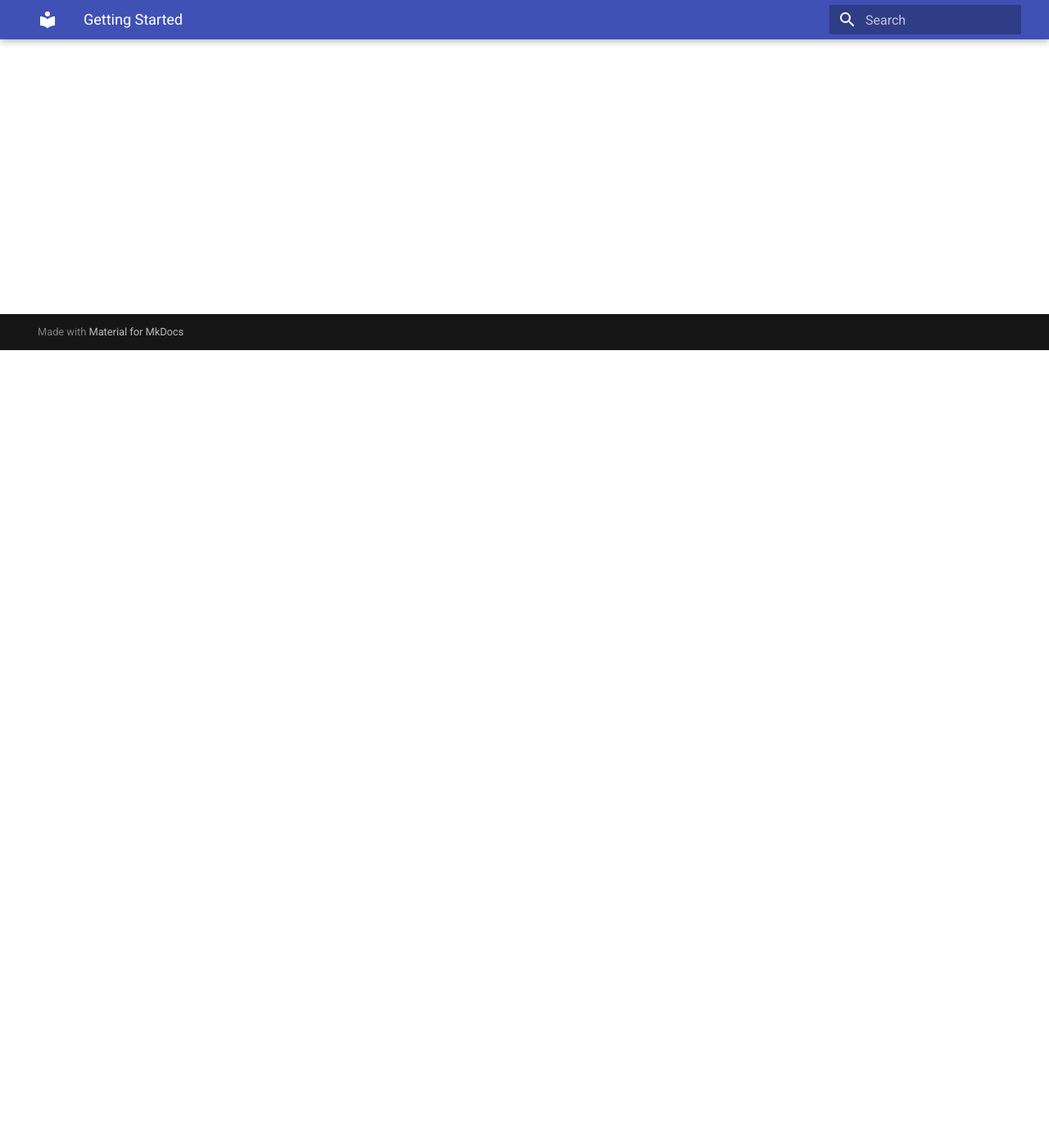
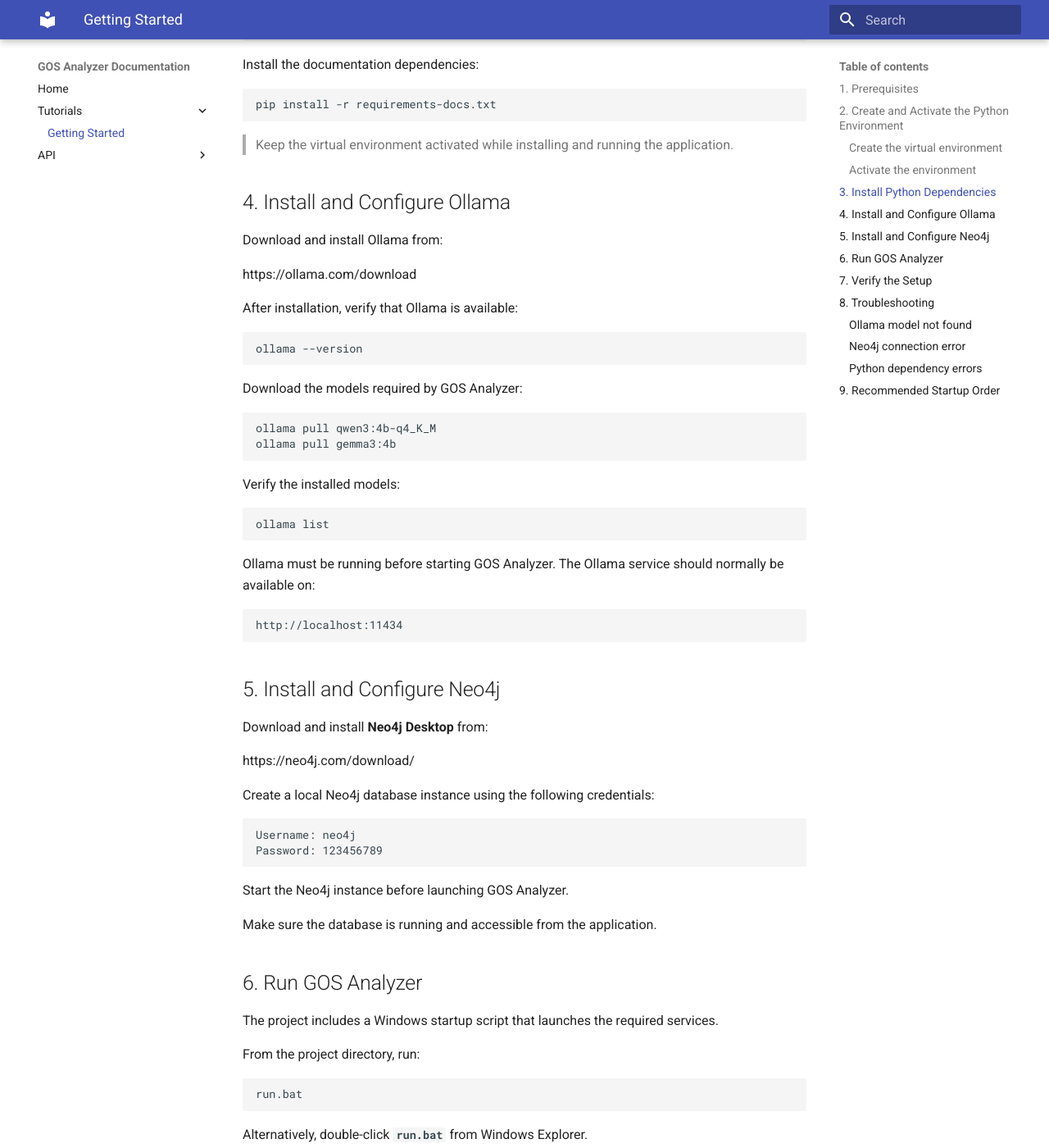
Before and after one commit to Adar8604/gos_analyzer, an MkDocs documentation site: the page built from docs/tutorials/getting_started.md, in a window 1280 px wide and 1400 px high, scrolled down 973 px. Shown: the whole window at 82% size. Built offline with MkDocs 1.6.1 and Material for MkDocs 9.7.7, drawn with Linux system fonts in a browser that asks for light colours; some of the changed text lies outside the part shown.

Commit message:
updated docs

````diff
--- a/docs/tutorials/getting_started.md
+++ b/docs/tutorials/getting_started.md
@@ -1,9 +1,170 @@
-# Getting Started
+# GOS Analyzer — Getting Started
 
-## Installation
+This guide explains how to set up the GOS Analyzer environment and run the application on Windows.
 
-## Configuration
+## 1. Prerequisites
 
-## Running the Application
+Before starting, make sure the following are installed:
 
-## First Analysis
+* Python 3.10 or later
+* Ollama
+* Neo4j Desktop
+
+## 2. Create and Activate the Python Environment
+
+Open **Command Prompt** or **PowerShell** in the GOS Analyzer project directory.
+
+### Create the virtual environment
+
+```bat
+python -m venv .venv
+```
+
+### Activate the environment
+
+```bat
+.venv\Scripts\activate
+```
+
+After activation, the terminal should show `(.venv)` at the beginning of the prompt.
+
+## 3. Install Python Dependencies
+
+Install the application dependencies:
+
+```bat
+pip install -r requirements.txt
+```
+
+Install the documentation dependencies:
+
+```bat
+pip install -r requirements-docs.txt
+```
+
+> Keep the virtual environment activated while installing and running the application.
+
+## 4. Install and Configure Ollama
+
+Download and install Ollama from:
+
+https://ollama.com/download
+
+After installation, verify that Ollama is available:
+
+```bat
+ollama --version
+```
+
+Download the models required by GOS Analyzer:
+
+```bat
+ollama pull qwen3:4b-q4_K_M
+ollama pull gemma3:4b
+```
+
+Verify the installed models:
+
+```bat
+ollama list
+```
+
+Ollama must be running before starting GOS Analyzer. The Ollama service should normally be available on:
+
+```text
+http://localhost:11434
+```
+
+## 5. Install and Configure Neo4j
+
+Download and install **Neo4j Desktop** from:
+
+https://neo4j.com/download/
+
+Create a local Neo4j database instance using the following credentials:
+
+```text
+Username: neo4j
+Password: 123456789
+```
+
+Start the Neo4j instance before launching GOS Analyzer.
+
+Make sure the database is running and accessible from the application.
+
+## 6. Run GOS Analyzer
+
+The project includes a Windows startup script that launches the required services.
+
+From the project directory, run:
+
+```bat
+run.bat
+```
+
+Alternatively, double-click **`run.bat`** from Windows Explorer.
+
+The script starts the GOS Analyzer application and the associated documentation service using the project's configured environment.
+
+## 7. Verify the Setup
+
+Before using the application, confirm:
+
+```text
+[✓] Python virtual environment is activated
+[✓] Python dependencies are installed
+[✓] Ollama is installed and running
+[✓] qwen3:4b-q4_K_M model is available
+[✓] gemma3:4b model is available
+[✓] Neo4j Desktop is installed
+[✓] Neo4j database is running
+[✓] run.bat starts successfully
+```
+
+## 8. Troubleshooting
+
+### Ollama model not found
+
+Run:
+
+```bat
+ollama list
+```
+
+If the required model is missing, pull it again:
+
+```bat
+ollama pull qwen3:4b-q4_K_M
+ollama pull gemma3:4b
+```
+
+### Neo4j connection error
+
+Ensure that:
+
+1. Neo4j Desktop is open.
+2. The configured database is running.
+3. The username and password match the application configuration.
+4. No other process is blocking the Neo4j service.
+
+### Python dependency errors
+
+Make sure the virtual environment is activated and reinstall the dependencies:
+
+```bat
+.venv\Scripts\activate
+pip install -r requirements.txt
+```
+
+## 9. Recommended Startup Order
+
+For a reliable startup, use the following order:
+
+```text
+1. Start Neo4j Desktop
+2. Start the Neo4j database
+3. Start Ollama
+4. Open the GOS Analyzer project directory
+5. Run run.bat
+6. Open the application in the browser
+```
````
